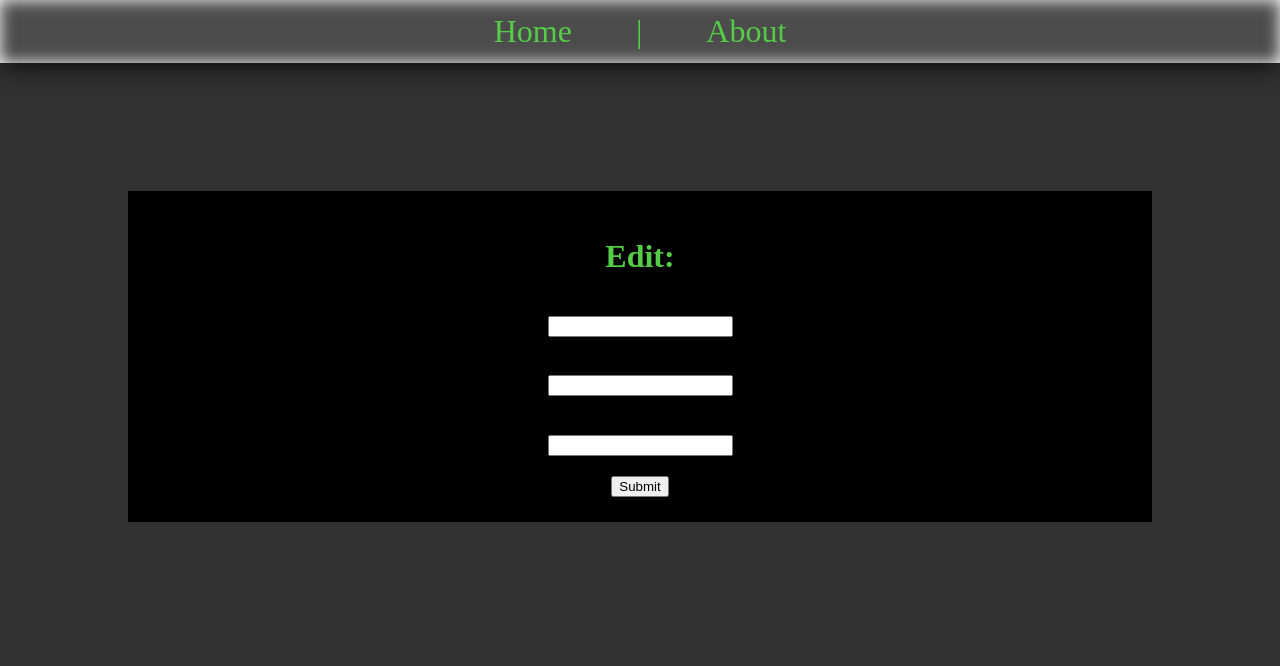
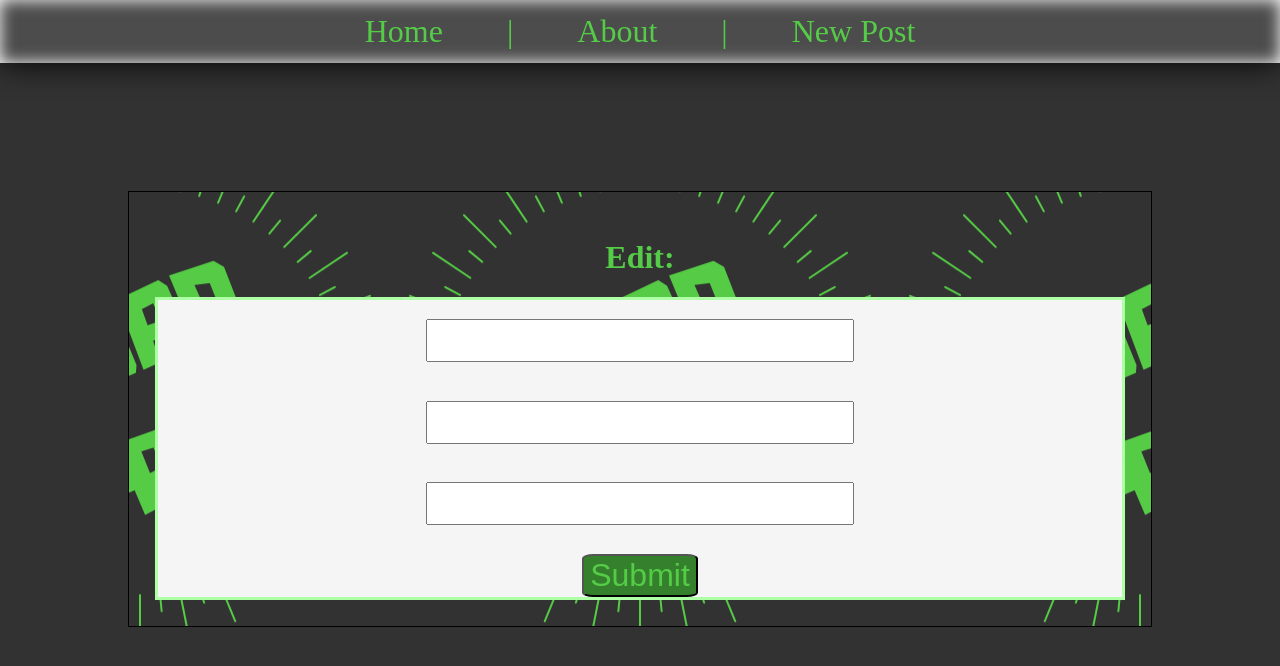
Before and after one commit to Mysta3/squadup-app, a React (Create React App) app in the folder squad-up-app-frontend/: page /squadup/posts/1/edit in a window 1280 px wide. Shown: the top 666 px of the page. Built offline with nearby package versions, Linux system fonts and the light colour scheme; no server answers.

Commit message:
added create/delete functionality

```diff
--- a/squad-up-app-frontend/src/App.js
+++ b/squad-up-app-frontend/src/App.js
@@ -8,6 +8,7 @@ import PostDetails from './components/PostDetails'
 import PostEdit from './components/PostEdit'
 import './css/styles.css';
 import CommentEdit from './components/CommentEdit';
+import NewPost from './components/NewPost';
 
 const url = 'http://localhost:8000/posts/';
 
@@ -61,6 +62,7 @@ function App() {
               );
             }}
           />
+          <Route path='/squadup/posts/new' component={NewPost}/>
         </Switch>
       </main>
     </div>
--- a/squad-up-app-frontend/src/components/About.js
+++ b/squad-up-app-frontend/src/components/About.js
@@ -1,14 +1,16 @@
-import React from 'react'
+import React from 'react';
+import Header from './Header';
 
 function About() {
   return (
     <div>
+      <Header />
       <h1>About Page</h1>
       <p>My Image</p>
       <p>Bio of tech used to create & purpose behind it.</p>
       <p>Be on the look out for the next iteration!</p>
     </div>
-    )
+  );
 }
 
-export default About
+export default About;
--- a/squad-up-app-frontend/src/components/CommentEdit.js
+++ b/squad-up-app-frontend/src/components/CommentEdit.js
@@ -39,7 +39,7 @@ function CommentEdit(props) {
   return (
     <>
       <Header />
-      <div className="commentEditPage">
+      <div className="editPage">
         <h1>Edit Your Comment</h1>
         <form onSubmit={handleSubmit}>
           <input type="text" name="body" placeholder={comment.body} />
--- a/squad-up-app-frontend/src/components/Comments.js
+++ b/squad-up-app-frontend/src/components/Comments.js
@@ -1,8 +1,9 @@
 import React, { useState, useEffect } from 'react';
 import axios from 'axios';
-import { Link } from 'react-router-dom';
+import { Link, Redirect } from 'react-router-dom';
 
 function Comments(props) {
+  console.log(props.postId);
   const [comments, setComment] = useState([]);
   const url = `http://localhost:8000/comments/`;
   useEffect(() => {
@@ -18,7 +19,29 @@ function Comments(props) {
   const commentSorted = comments.filter(
     comment => comment.post === parseInt(props.postId)
   );
-const path = `/squadup/comment/`;
+  const path = `/squadup/comment/`;
+
+  const handleSubmit = event => {
+    event.preventDefault();
+    let data = {};
+    data.body = event.target['body'].value;
+    data.post = parseInt(props.postId);
+    newComment(data);
+  };
+
+  const newComment = data => {
+    axios
+      .post(url, data)
+      .then(res => {
+        console.log('Success ' + res.data);
+      })
+      .then(res => {
+        window.location.reload();
+      })
+      .catch(err => {
+        console.log(err);
+      });
+  };
 
   return (
     <>
@@ -27,20 +50,33 @@ const path = `/squadup/comment/`;
         {!commentSorted && (
           <div>
             <h3>No Comments, BE THE FIRST! </h3>
-            <form>
-              <input type="text" name="body" placeholder="Enter Comment" />
-              <button>Submit</button>
-            </form>
           </div>
         )}
+        <form onSubmit={handleSubmit}>
+          <input type="text" name="body" placeholder="Enter Comment" />
+          <button>Submit</button>
+        </form>
         {commentSorted &&
           commentSorted.map(comment => (
-            <div className={comment.id}>
+            <div key={comment.id}>
               <span>{comment.body}</span> -<small> User: {comment.user}</small>
-              <Link to={ path+ comment.id+'/edit'}>
+              <Link to={path + comment.id + '/edit'}>
                 <button>Edit</button>
               </Link>
-              <button>Delete</button>
+              <button
+                onClick={() => {
+                  axios
+                    .delete(`http://localhost:8000/comments/${comment.id}`)
+                    .then(res => {
+                      window.location.reload();
+                    })
+                    .catch(err => {
+                      console.log(err);
+                    });
+                }}
+              >
+                Delete
+              </button>
             </div>
           ))}
       </div>
--- a/squad-up-app-frontend/src/components/Header.js
+++ b/squad-up-app-frontend/src/components/Header.js
@@ -5,7 +5,8 @@ function Header() {
     <div className="navBar">
       <header>
         <nav>
-          <a href="/squadup/home">Home</a>|<a href="/squadup/about">About</a>
+          <a href="/squadup/home">Home</a>|<a href="/squadup/about">About</a>|
+          <a href="/squadup/posts/new">New Post</a>
         </nav>
       </header>
     </div>
--- /dev/null
+++ b/squad-up-app-frontend/src/components/NewPost.js
@@ -0,0 +1,44 @@
+import React from 'react';
+import Header from './Header';
+import axios from 'axios';
+
+function NewPost() {
+  const url = 'http://localhost:8000/posts/';
+  const handleSubmit = event => {
+    event.preventDefault();
+    let data = {};
+    data.title = event.target['title'].value;
+    data.body = event.target['body'].value;
+    data.image = event.target['image'].value;
+
+    newPost(data);
+  };
+  const newPost = data => {
+    axios
+      .post(url, data)
+      .then(res => {
+        console.log('Success' + res);
+      })
+      .then(res => {
+        window.location.href = 'http://localhost:3000/squadup/home';
+      })
+      .catch(err => {
+        console.log(err);
+      });
+  };
+  return (
+    <div>
+      <Header />
+      <main className='editPage'>
+        <form onSubmit={handleSubmit}>
+          <input type="text" name="title" placeholder='title' required />
+          <input type="text" name="body" placeholder='message' required />
+          <input type="text" name="image" placeholder='image url' required />
+          <button>Submit</button>
+        </form>
+      </main>
+    </div>
+  );
+}
+
+export default NewPost;
--- a/squad-up-app-frontend/src/components/Post.js
+++ b/squad-up-app-frontend/src/components/Post.js
@@ -13,7 +13,7 @@ function Post(props) {
       {!posts && <h1>LOADING......</h1>}
       {posts !== undefined &&
         posts.map(post => (
-          <div className={post.id}>
+          <div key={post.id}>
             <div className="post">
               <h2>{post.title}</h2>
               <Link to={path + post.id}>
--- a/squad-up-app-frontend/src/components/PostDetails.js
+++ b/squad-up-app-frontend/src/components/PostDetails.js
@@ -2,6 +2,7 @@ import React, { useState, useEffect } from 'react';
 import axios from 'axios';
 import { Link } from 'react-router-dom';
 import Comment from './Comments';
+import Header from './Header';
 
 function PostDetails(props) {
   console.log(props);
@@ -20,9 +21,21 @@ function PostDetails(props) {
       });
   }, []);
   const path = `/squadup/posts/`;
+  const handleClick = () => {
+    axios
+      .delete(`http://localhost:8000/posts/${parseInt(postId)}`)
+      .then(res => {
+        console.log(res);
+        window.location.href = 'http://localhost:3000/squadup/home';
+      })
+      .catch(err => {
+        console.log(err);
+      });
+  };
 
   return (
     <div className="postDetailPage">
+      <Header />
       <div className="postDetail">
         <img src={post.image} alt="post" />
         <h1>{post.title}</h1>
@@ -30,6 +43,7 @@ function PostDetails(props) {
         <Link to={path + post.id + '/edit'}>
           <button>Edit</button>
         </Link>
+        <button onClick={handleClick}>Delete</button>
       </div>
       <Comment postId={postId} />
     </div>
--- a/squad-up-app-frontend/src/components/PostEdit.js
+++ b/squad-up-app-frontend/src/components/PostEdit.js
@@ -46,7 +46,7 @@ function PostEdit(props) {
   return (
     <>
       <Header />
-      <div className="postEditPage">
+      <div className="editPage">
         <h1>Edit: {post.title}</h1>
         <form onSubmit={handleSubmit}>
           <input type="text" name="title" placeholder={post.title} />
--- a/squad-up-app-frontend/src/css/styles.css
+++ b/squad-up-app-frontend/src/css/styles.css
@@ -112,29 +112,34 @@ body {
   text-decoration: underline;
 }
 
-.commentEditPage {
-  background: #000000;
+.editPage {
+  background: url("../assets/squadUp.png") center;
+  border: 1px solid black;
   text-align: center;
   margin: 10%;
   padding: 2%;
 }
-.commentEditPage input {
+.editPage input {
   font-size: 2em;
+  margin: 2%;
 }
-.commentEditPage button {
+.editPage button {
   font-size: 2em;
   margin-top: 1%;
   border-radius: 10%;
 }
 
-.postEditPage {
-  background: #000000;
-  text-align: center;
-  margin: 10%;
-  padding: 2%;
+form {
+  background: #f5f5f5;
+  border: 3px solid #afffa6;
 }
-.postEditPage input {
-  margin: 2%;
+form button {
+  background: #35802d;
+  color: #55cc47;
+}
+form button:hover {
+  background: #6aff59;
+  color: #f5f5f5;
 }
 
 /*# sourceMappingURL=styles.css.map */
--- a/squad-up-app-frontend/src/scss/styles.scss
+++ b/squad-up-app-frontend/src/scss/styles.scss
@@ -124,13 +124,15 @@ body {
   }
 }
 
-.commentEditPage {
-  background: #000000;
+.editPage {
+  background: url('../assets/squadUp.png') center;
+  border: 1px solid black;
   text-align: center;
   margin: 10%;
   padding: 2%;
   input {
     font-size: 2em;
+    margin: 2%;
   }
   button {
     font-size: 2em;
@@ -139,12 +141,15 @@ body {
   }
 }
 
-.postEditPage {
-  background: #000000;
-  text-align: center;
-  margin: 10%;
-  padding: 2%;
-  input {
-    margin: 2%;
+form {
+  background: #f5f5f5;
+  border: 3px solid $secondary-color;
+  button {
+    background: $primary-color;
+    color: $text-color;
+  }
+  button:hover {
+    background: $tertiary-color;
+    color: #f5f5f5;
   }
 }
```
Also changed, not shown: 1 other file (tests, documents, lock files or other folders). Lines whose indentation alone changed are shown as unchanged.
